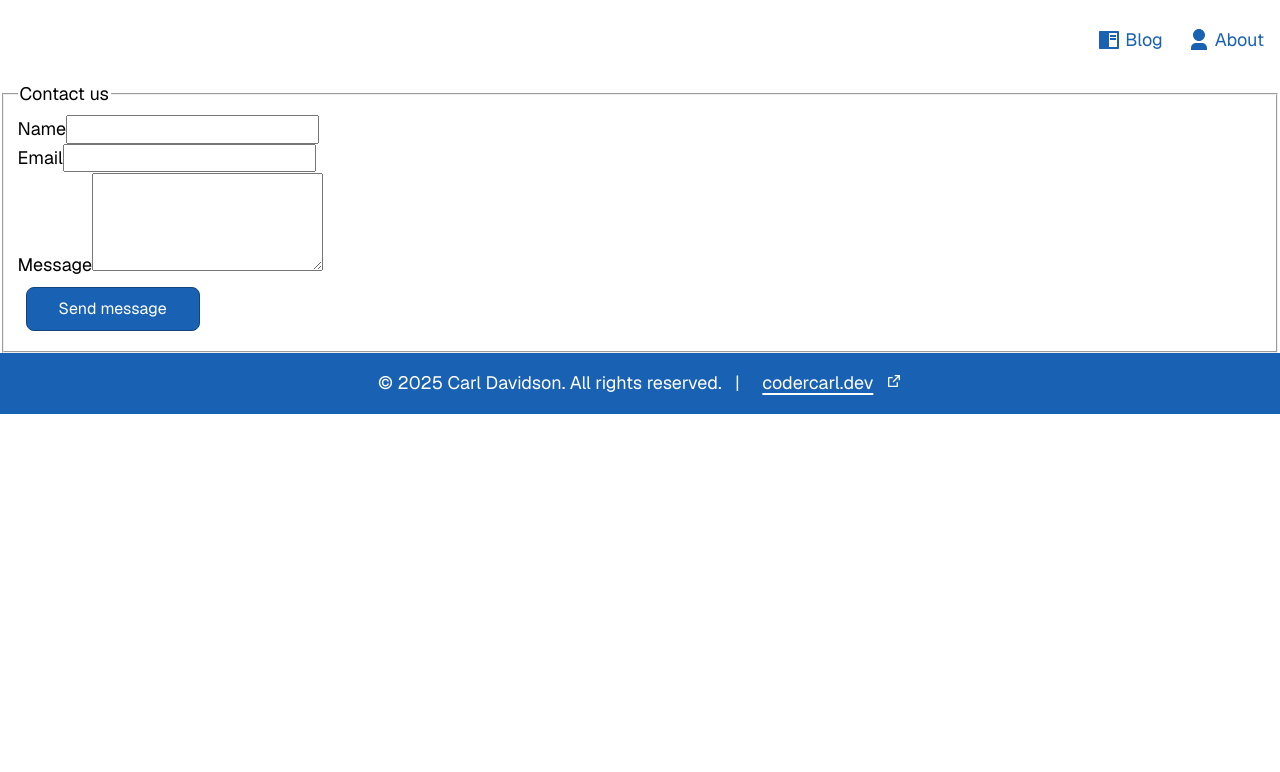
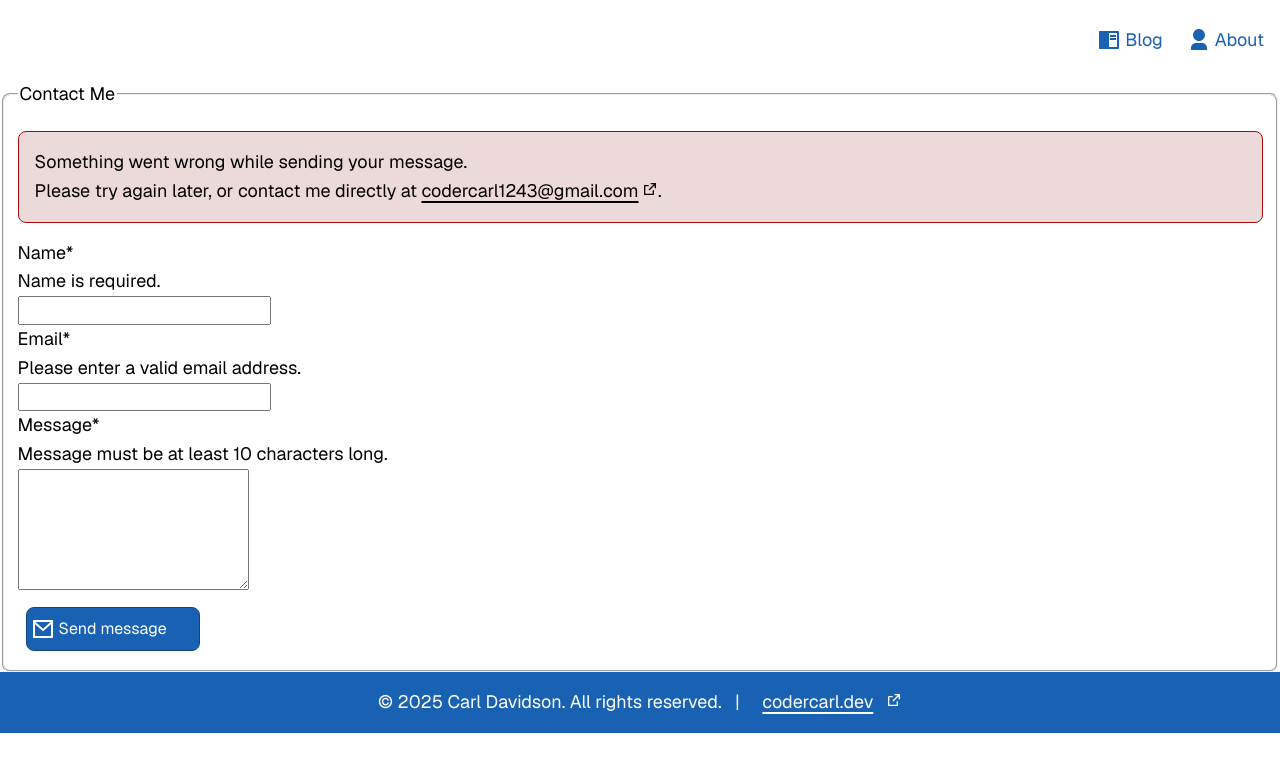
Before and after one commit to codercarl1243/react_components_system, a Next.js app: page / in a window 1280 px wide. Shown: the top 772 px of the page. Built offline with nearby package versions, Linux system fonts and the light colour scheme.

Commit message:
WIP add generic input component to handle text and textareas begin work on styling

```diff
--- a/app/actions/contact.ts
+++ b/app/actions/contact.ts
@@ -8,7 +8,7 @@ import { z } from "zod";
 type ContactFields = "name" | "email" | "message";
 
 export type ContactActionState = {
-    status: "idle" | "success" | "error";
+    status: "idle" | "success" | "error" | "unknown_error";
     message?: string;
     fieldErrors: Partial<Record<ContactFields, string>>;
     formErrors: string[];
@@ -89,13 +89,10 @@ export async function handleContact(_: any, formData: FormData): Promise<Contact
         logAppError(AppErrorCode.EXTERNAL_SERVICE_ERROR, "web3forms error", { context: "contact form", data: { error: err }, trace: true })
 
         return {
-            status: "error",
+            status: "unknown_error",
             fieldErrors: {},
-            formErrors: [
-                err instanceof Error
-                    ? err.message
-                    : "Network error. Please try again later.",
-            ],
+            formErrors: ["Your message could not be sent. Please try again later.",
+                "If the problem persists, contact us directly via email at codercarl1243@gmail.com"],
         };
     }
 }
--- /dev/null
+++ b/app/styles/components/contact_form.css
@@ -0,0 +1,73 @@
+.contact-form__fieldset {
+    border-radius: var(--radius-md);
+}
+
+.contact-form__status {
+    border: 1px solid var(--border-color, transparent);
+    border-radius: var(--radius-md);
+    background-color: var(--bg-color, var(--color-neutral-100));
+}
+
+.contact-form__status--success,
+.contact-form__status--error {
+    margin-block: var(--spacing-md);
+    padding: var(--spacing-md);
+}
+
+.contact-form__status--success {
+    --border-color: var(--color-secondary-400);
+    --bg-color: var(--color-secondary-200);
+}
+
+.contact-form__status--error {
+    --border-color: var(--color-danger-400);
+    --bg-color: var(--color-danger-200);
+}
+
+.contact-form__error {
+    color: var(--color-danger-400);
+}
+
+.contact-form__field {
+    display: flex;
+    flex-wrap: wrap;
+    gap: var(--spacing);
+    margin-block-end: var(--spacing-lg);
+}
+
+@media screen and (max-width: 35rem) {
+    .contact-form__field {
+        margin-block-end: var(--spacing-sm);
+    }
+}
+
+.contact-form__field:focus-within {
+    .contact-form__label {
+        color: var(--color-primary-400);
+    }
+
+    .contact-form__input,
+    .contact-form__textarea {
+        --input-border-color: var(--color-primary-400);
+    }
+}
+
+.contact-form__input:focus-visible,
+.contact-form__textarea:focus-visible {
+    --input-border-color: var(--color-primary-400);
+    outline-color: var(--color-primary-400);
+}
+
+.contact-form__label {
+    flex-basis: 10ch;
+}
+
+.contact-form__input,
+.contact-form__textarea {
+    flex: 1;
+    border: 1px solid var(--input-border-color, var(--color-neutral-300));
+}
+
+.contact-form__textarea {
+    padding: var(--spacing-sm);
+}
--- /dev/null
+++ b/app/styles/components/form.css
@@ -0,0 +1,3 @@
+.form {
+
+}
--- a/app/styles/components/index.css
+++ b/app/styles/components/index.css
@@ -12,3 +12,5 @@
 @import './icon.css';
 @import './list.css';
 @import './image/index.css';
+@import './form.css';
+@import './contact_form.css';
--- a/components/contact_form/index.tsx
+++ b/components/contact_form/index.tsx
@@ -3,7 +3,30 @@ import { useActionState, useEffect, useRef } from 'react'
 import Button from '@/components/button'
 import { handleContact } from '@/app/actions/contact';
 import List from '@/components/list';
+import clsx from 'clsx';
+import Link from '@/components/link';
+import { RiMailLine } from '@remixicon/react';
+import Input from '@/components/form/input';
 
+// 🧪 TEMP: Fake error state for testing layout
+const fakeErrorState = {
+    status: "unknown_error",
+    message: "",
+    fieldErrors: {
+        name: "Name is required.",
+        email: "Please enter a valid email address.",
+        message: "Message must be at least 10 characters long.",
+    },
+    formErrors: [
+    ],
+};
+
+const fakeSuccessState = {
+    status: "success",
+    message: "✅ Your message has been sent successfully!",
+    fieldErrors: {},
+    formErrors: [],
+};
 
 const initialState = {
     status: "idle" as const,
@@ -12,7 +35,7 @@ const initialState = {
 };
 
 export default function ContactForm() {
-    const [state, formAction, pending] = useActionState(handleContact, initialState);
+    const [state, formAction, pending] = useActionState(handleContact, fakeErrorState);
     const formRef = useRef<HTMLFormElement>(null);
 
     useEffect(() => {
@@ -25,14 +48,19 @@ export default function ContactForm() {
     return (
         <form ref={formRef} className="contact-form" action={formAction} noValidate>
             <fieldset className="contact-form__fieldset">
-                <legend className="contact-form__legend">Contact us</legend>
+                <legend className="contact-form__legend">Contact Me</legend>
 
                 <div
                     role="status"
                     aria-live="polite"
                     aria-atomic="true"
 
-                    className="contact-form__status"
+                    className={clsx("contact-form__status",
+                        { "contact-form__status--error": (state.formErrors.length > 0 || state.status === "unknown_error") },
+                        { "contact-form__status--success": state.status === "success" }
+                    )
+
+                    }
                 >
                     {state.status === "success" && (
                         <p className="contact-form__success">{state.message}</p>
@@ -42,80 +70,57 @@ export default function ContactForm() {
                         <List
                             className="contact-form__errors"
                             aria-label="Form errors"
+                            variant='none'
                         >
                             {state.formErrors.map((error, index) => (
                                 <li key={`form-error-${index}`}>{error}</li>
                             ))}
                         </List>
                     )}
-                </div>
-
-                {/* Name */}
-                <div className="contact-form__field">
-                    <label className="contact-form__label" htmlFor="contact-name">
-                        Name
-                    </label>
-                    <input
-                        id="contact-name"
-                        name="name"
-                        type="text"
-                        className="contact-form__input"
-                        autoComplete="name"
-                        required
-                        aria-invalid={!!state.fieldErrors.name}
-                        aria-describedby={state.fieldErrors.name ? "contact-name-error" : undefined}
-                    />
-                    {state.fieldErrors.name && (
-                        <p id="contact-name-error" className="contact-form__error">
-                            {state.fieldErrors.name}
+                    {state.status === "unknown_error" && (
+                        <>
+                            <p>Something went wrong while sending your message.</p>
+                            <p>
+                                Please try again later, or contact me directly at <Link href="mailto:codercarl1243@gmail.com">codercarl1243@gmail.com</Link>.
                             </p>
+                        </>
                     )}
                 </div>
 
-                {/* Email */}
-                <div className="contact-form__field">
-                    <label className="contact-form__label" htmlFor="contact-email">
-                        Email
-                    </label>
-                    <input
+                <Input
+                    id="contact-name"
+                    label="Name"
+                    name="name"
+                    type="text"
+                    autoComplete="name"
+                    required
+                    error={state.fieldErrors.name}
+                />
+                <Input
                     id="contact-email"
+                    label="Email"
                     name="email"
                     type="email"
-                        className="contact-form__input"
                     autoComplete="email"
                     required
-                        aria-invalid={!!state.fieldErrors.email}
-                        aria-describedby={state.fieldErrors.email ? "contact-email-error" : undefined}
+                    error={state.fieldErrors.email}
                 />
-                    {state.fieldErrors.email && (
-                        <p id="contact-email-error" className="contact-form__error">
-                            {state.fieldErrors.email}
-                        </p>
-                    )}
-                </div>
+                <Input
+                    as="textarea"
+                    id="contact-message"
+                    label="Message"
+                    name="message"
+                    rows={5}
+                    required
+                    error={state.fieldErrors.message}
+                />
 
-                {/* Message */}
-                <div className="contact-form__field">
-                    <label className="contact-form__label" htmlFor="contact-message">
-                        Message
-                    </label>
-                    <textarea
-                        id="contact-message"
-                        name="message"
-                        className="contact-form__textarea"
-                        rows={4}
-                        required
-                        aria-invalid={!!state.fieldErrors.message}
-                        aria-describedby={state.fieldErrors.message ? "contact-message-error" : undefined}
-                    />
-                    {state.fieldErrors.message && (
-                        <p id="contact-message-error" className="contact-form__error">
-                            {state.fieldErrors.message}
-                        </p>
-                    )}
-                </div>
-
-                <Button type="submit" data-variant="primary" data-style={"filled"} isLoading={pending}>
+                <Button
+                    icon={RiMailLine}
+                    type="submit"
+                    data-variant="primary"
+                    data-style={"filled"}
+                    isLoading={pending}>
                     Send message
                 </Button>
             </fieldset>
--- /dev/null
+++ b/components/form/input.tsx
@@ -0,0 +1,50 @@
+import clsx from "clsx";
+import { createElement, type InputHTMLAttributes, type JSX, type ReactNode, type TextareaHTMLAttributes } from "react";
+
+type InputElementType = "input" | "textarea";
+
+type TElementMap = {
+  input: InputHTMLAttributes<HTMLInputElement>;
+  textarea: TextareaHTMLAttributes<HTMLTextAreaElement>;
+};
+
+type TBaseInputProps<T extends InputElementType> = {
+  id: string;
+  label?: ReactNode;
+  error?: ReactNode;
+  as?: T;
+};
+
+export type TProps<T extends InputElementType> = TBaseInputProps<T> & TElementMap[T];
+
+export default function Input<T extends keyof TElementMap = "input">({ as, className, required, label, error, id, ...props }: TProps<T>) {
+
+    const inputType = (as ?? "input") as keyof JSX.IntrinsicElements;
+    const commonProps = {
+        id,
+        "aria-invalid": !!error,
+        "aria-describedby": error ? `${id}-error` : undefined,
+        className: clsx("input-group__input", className),
+        ...props,
+    } satisfies Record<string, unknown>;
+
+
+    return (
+        <div className="input-group">
+            {label && (
+                <label htmlFor={id} className="input-group__label">
+                    {label}
+                    {required && <span className="input-group__required" aria-hidden="true">*</span>}
+                </label>
+            )}
+            <div>
+                {error && (
+                    <p id={`${id}-error`} className="input-group__error">
+                        {error}
+                    </p>
+                )}
+                {createElement(inputType, commonProps)}
+            </div>
+        </div>
+    );
+}
```
Lines whose indentation alone changed are shown as unchanged.
